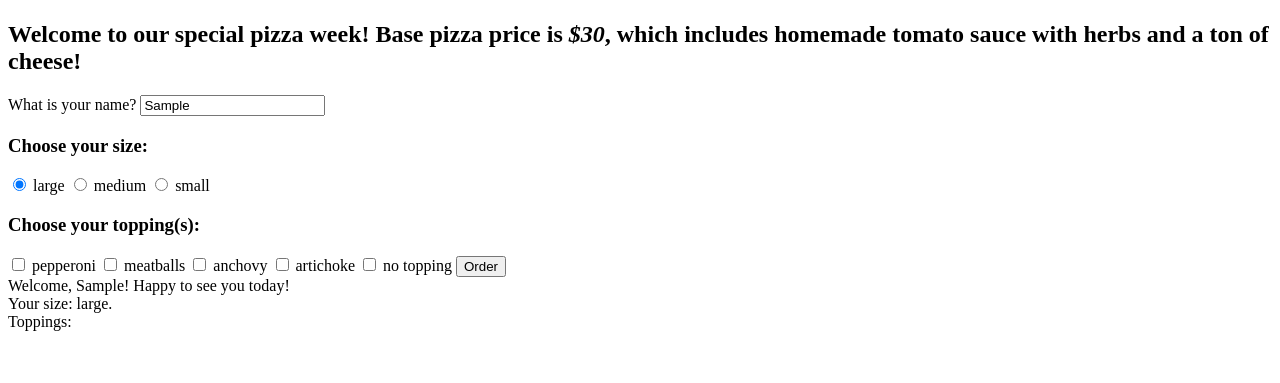
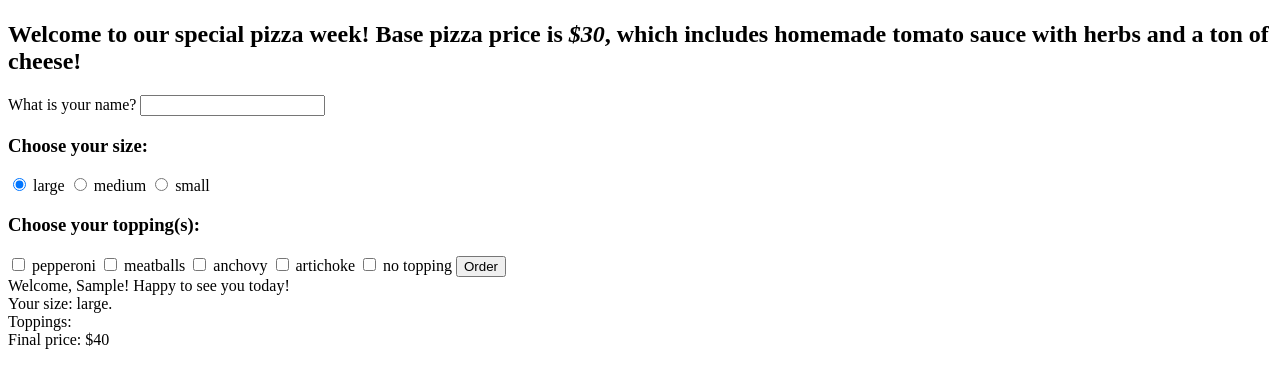
Before and after one commit to DaniyaYelemessova/Pizza-Parlor, a plain HTML site: page index.html in a window 1280 px wide. Both pictures are taken after typing "Sample" into the empty fields and a click on the button "Order". Shown: the part 59-442 px from the top of the page. Drawn offline with Linux system fonts and the light colour scheme.

Commit message:
Add final price result

```diff
--- a/index.html
+++ b/index.html
@@ -55,6 +55,7 @@
 <div id="sizeOutput"></div>
 <div id="toppingsOutput"></div>
 <div id="priceOutput"></div>
+<div id="totalPrice"></div>
   <script src="js/scripts.js"></script>
 </body>
 </html>
--- a/js/scripts.js
+++ b/js/scripts.js
@@ -29,6 +29,11 @@ Pizza.prototype.finalPrice = function () {
   return basePrice;
 };
 
+function reset(){
+  const form = document.querySelector("#form");
+  form.reset()
+}
+
 function handlePizzaForm(e) {
   e.preventDefault();
   const orderName = document.getElementById("name").value;
@@ -45,7 +50,11 @@ function handlePizzaForm(e) {
   const sizeOutput = document.querySelector("#sizeOutput");
   sizeOutput.textContent = `Your size: ${sizeSelection}.`;
   const toppingsOutput = document.querySelector("#toppingsOutput");
-  toppingsOutput.textContent = `Toppings: ${toppingsSelectionArray.join(" , ")}`
+  toppingsOutput.textContent = `Toppings: ${toppingsSelectionArray.join(" , ")}`;
+  const totalPrice = document.querySelector("#totalPrice");
+  totalPrice.textContent = `Final price: $${newPizza.finalPrice()}`;
+
+  reset()
 }
 
 document.addEventListener("DOMContentLoaded", function () {
```
